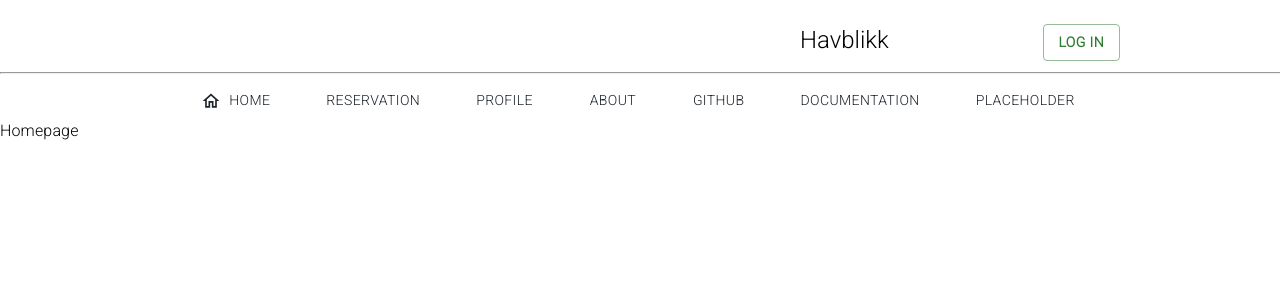
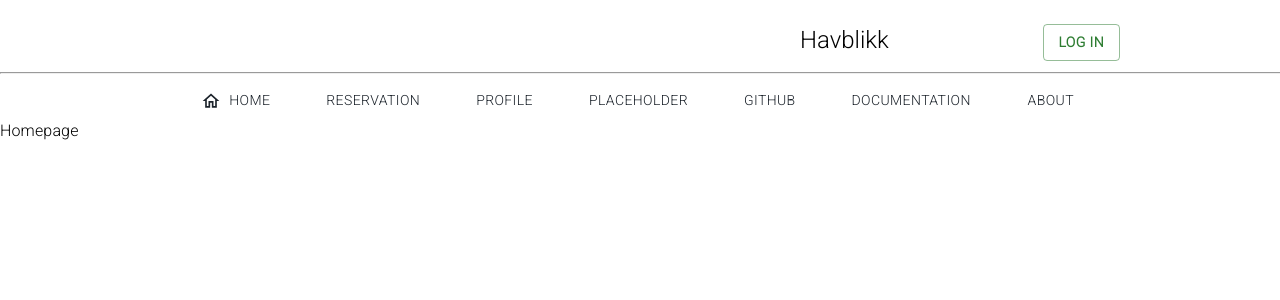
Before and after one commit to sundehakon/Hotell-React, a React (Create React App) app: page / in a window 1280 px wide. Shown: the top 300 px of the page. Built offline with nearby package versions, Linux system fonts and the light colour scheme; no server answers.

Commit message:
Changed position of about button in header

```diff
--- a/src/components/header.js
+++ b/src/components/header.js
@@ -31,10 +31,10 @@ const Header = () => {
                 <Button href='/' sx={{ marginRight: 5 }} startIcon={<HomeOutlinedIcon />}>Home</Button>
                 <Button href='/reservation' sx={{ marginRight: 5 }}>Reservation</Button>
                 <Button href='/profile' sx={{ marginRight: 5 }}>Profile</Button>
-                <Button href='/about' sx={{ marginRight: 5 }}>About</Button>
+                <Button href='/' sx={{ marginRight: 5 }}>Placeholder</Button>
                 <Button href='https://github.com/sundehakon/Hotell-React' target='_blank' sx={{ marginRight: 5 }}>GitHub</Button>
                 <Button href='https://www.notion.so/Hotell-dokumentasjon-e2c564feff004515b222ff06fab6efdb?pvs=4' target='_blank' sx={{ marginRight: 5 }}>Documentation</Button>
-                <Button href='/'>Placeholder</Button>
+                <Button href='/about'>About</Button>
             </Box>
         </Box>
     );
```
